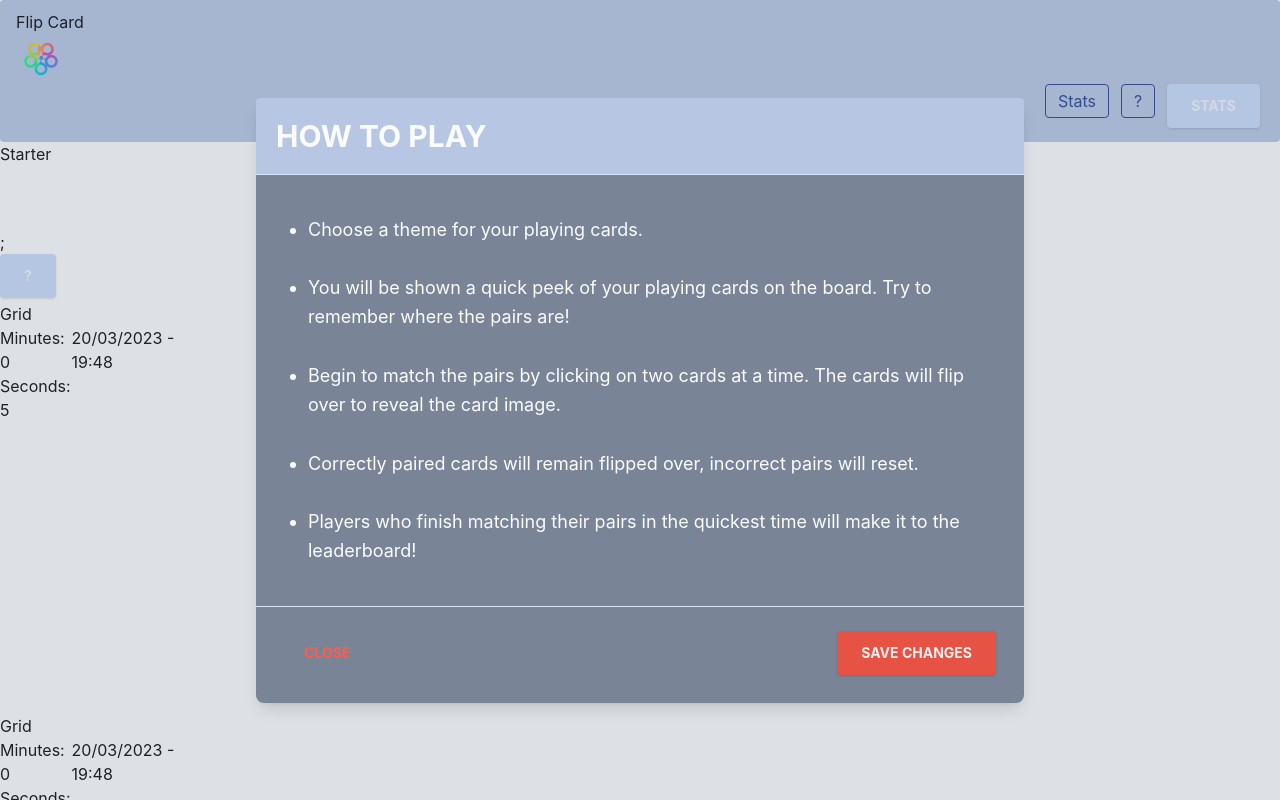
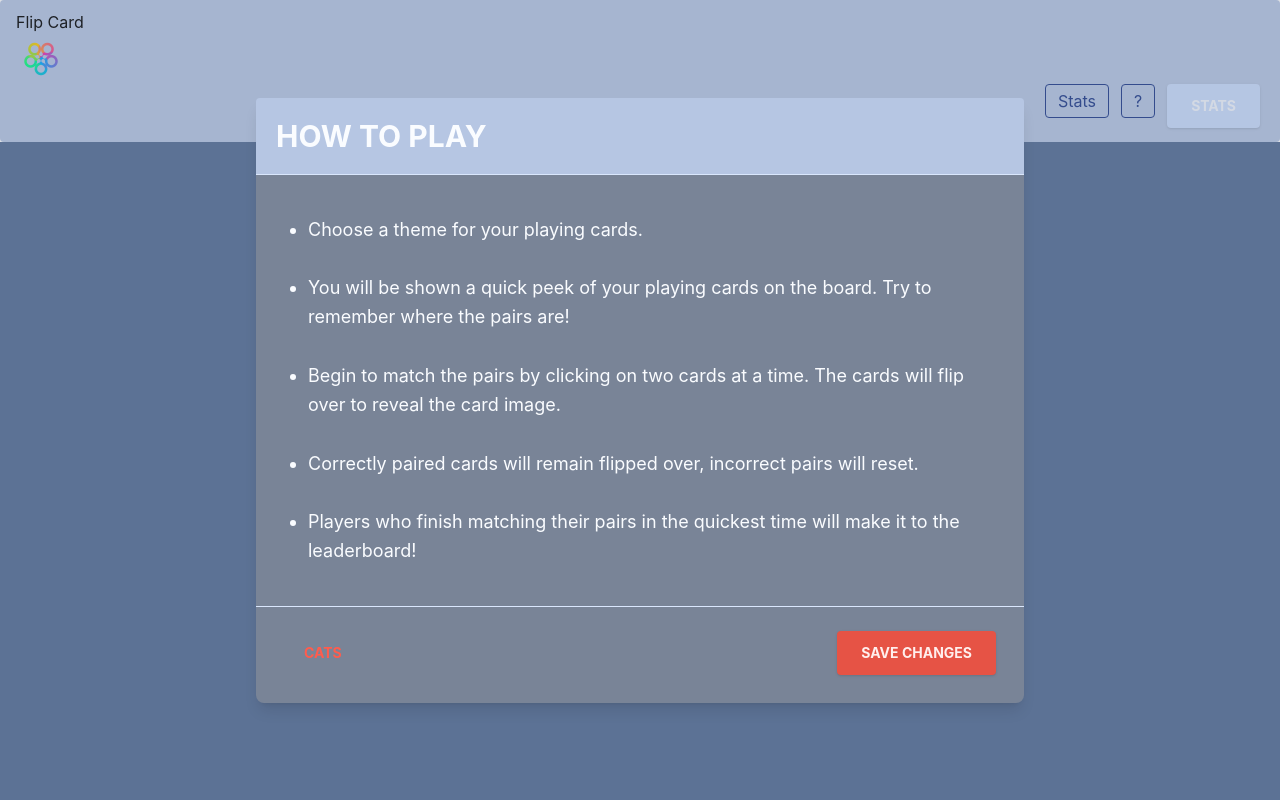
Before and after one commit to Joanne1980/FlipCard, a React (Create React App) app: page / in a window 1280 px wide. Shown: the top 800 px of the page. Built offline with nearby package versions, Linux system fonts and the light colour scheme.

Commit message:
Grid styles and move theme to Instructions

```diff
--- a/src/components/Countdown.jsx
+++ b/src/components/Countdown.jsx
@@ -8,7 +8,7 @@ To use this, call this component in a parent component
 <Countdown timer={timer} setTimer={setTimer} />
 */
 
-export default function Countdown({ timer, setTimer,turnCounter }) {
+export default function Countdown({ timer, setTimer, turnCounter }) {
   const [highScore, setHighScore] = useState([]);
 
   // Format the seconds to display as minutes and seconds
@@ -37,7 +37,7 @@ export default function Countdown({ timer, setTimer,turnCounter }) {
     }, 1000);
 
     //const counter = 10; // This will be when all cards are matched (from Grid.jsx)
-    if (turnCounter === 10) {
+    if (turnCounter === 2) {
       setHighScore(timer);
       // return () => clearInterval(interval);
     }
--- a/src/components/Grid.jsx
+++ b/src/components/Grid.jsx
@@ -27,7 +27,6 @@ export default function Grid({ theme }) {
 
   const [gameLoaded, setGameLoaded] = useState(false);
 
-
   const url =
     "https://api.unsplash.com/search/photos?page=1&query=" +
     image +
@@ -38,7 +37,7 @@ export default function Grid({ theme }) {
   useEffect(() => {
     let cards = [];
 
-    if(image){
+    if (image) {
       axios.get(url).then((response) => {
         for (let i = 0; i < 10; i++) {
           const card = {
@@ -55,34 +54,32 @@ export default function Grid({ theme }) {
         setGameLoaded(true);
       });
     }
-  }, [image]);
+  }, [theme]);
 
-  useEffect(()=>{
-    if(gameLoaded){
+  useEffect(() => {
+    if (gameLoaded) {
       console.log("Game loaded");
       setTimeout(() => {
-
-        console.log("timeout")
+        console.log("timeout");
 
         const cardsContentCopy = [...cardsContent];
         //console.log(cardsContentCopy)
-        cardsContentCopy.forEach((element,i)=>{
+        cardsContentCopy.forEach((element, i) => {
           cardsContentCopy[i].isFlipped = true;
         });
 
         //console.log(cardsContentCopy)
         setCardsContent(cardsContentCopy);
-
       }, 2000);
     }
-  },[gameLoaded])
+  }, [gameLoaded]);
 
   function handleClick(i) {
     const cardsContentCopy = [...cardsContent];
 
     // We only want to flip the card over if it's not matched
     if (!cardsContentCopy[i].isMatched) {
-      console.log("Is not matched!")
+      console.log("Is not matched!");
 
       // Flip the card
       cardsContentCopy[i].isFlipped = !cardsContentCopy[i].isFlipped;
@@ -100,34 +97,29 @@ export default function Grid({ theme }) {
         }, 1000);
       }
     }
-
-
   }
 
   // Logic to check if cards are matched.
   const checkCards = () => {
-
-    console.log("cards checked")
+    console.log("cards checked");
     //console.log(cardsPicked)
 
     // Assign variables to both cards for clearer code
     const card1 = cardsPicked[0];
-    const card1Pair = cardsContent[card1].pair
+    const card1Pair = cardsContent[card1].pair;
 
     const card2 = cardsPicked[1];
-    const card2Pair = cardsContent[card2].pair
+    const card2Pair = cardsContent[card2].pair;
 
-
-    console.log("card 1 pair: " + card1Pair)
-    console.log("card 2 pair: " + card2Pair)
+    console.log("card 1 pair: " + card1Pair);
+    console.log("card 2 pair: " + card2Pair);
     //
 
     const cardsContentCopy = [...cardsContent];
 
     // If the cards are matched, mark them both as matched
     if (card1Pair === card2Pair) {
-
-      console.log("Pairs are matched")
+      console.log("Pairs are matched");
 
       // Set cards isMatched to true
       cardsContentCopy[card1].isMatched = true;
@@ -139,11 +131,10 @@ export default function Grid({ theme }) {
       // isFlipped: false
       // isMatched: "false"
     } else {
-
       //If cards are not matched, flip them back over.
       console.log("Pairs are not matched, retry!");
       // Flip cards over
-      cardsContentCopy[card1].isFlipped = true
+      cardsContentCopy[card1].isFlipped = true;
       cardsContentCopy[card2].isFlipped = true;
 
       // Update cards content
@@ -154,44 +145,43 @@ export default function Grid({ theme }) {
 
     // Reset the cards picked to empty
     setCardsPicked([]);
+  };
 
-  }
-
-  useEffect(() =>{
-
-    console.log("Game count is: "+ turnCounter)
-
-  },[turnCounter])
-
+  useEffect(() => {
+    console.log("Game count is: " + turnCounter);
+  }, [turnCounter]);
 
   return (
     <>
-      <div>Grid</div>
-      <div className="flex justify-center">
-        <Countdown timer={timer} setTimer={setTimer} />
-        <div className="w-full full grid gap-32 p-0.5 grid-rows-4 grid-cols-4">
+      <div className="flex flex-col items-center bg-alt-800 min-h-screen p-5">
+        <h2 className="text-alt-100 font-black uppercase text-4xl">{theme}</h2>
+        {/* <Countdown timer={timer} setTimer={setTimer} /> */}
+        <div className=" w-1/2 grid m-2 gap-x-2 gap-y-36 grid-rows-4 grid-cols-5">
           {cardsContent.map((card, i) => (
             <div
-
               key={i}
               data-cardid={i}
               data-cardpair={card.pair}
-              className="m-3  w-32 h-32"
+              className="m-3"
               onClick={(e) => handleClick(i)}
             >
-
               <ReactBoxFlip isFlipped={card.isFlipped}>
-
-                <div className="object-cover">
+                <div
+                  className={
+                    card.isMatched
+                      ? "border-green-500 object-cover border-2"
+                      : "border-red-600 object-cover border-2"
+                  }
+                >
                   <img
-                    className="object-cover w-32 h-32"
+                    className="object-cover aspect-square"
                     src={card.image}
                     alt=""
                   />
                 </div>
 
-                <div className="object-cover">
-                  <img src="card2.png" className=" w-32 h-32 "/>
+                <div className="object-cover ">
+                  <img src="card2.png" className="aspect-square" />
                 </div>
               </ReactBoxFlip>
             </div>
--- a/src/components/Instructions.jsx
+++ b/src/components/Instructions.jsx
@@ -1,17 +1,17 @@
 import React, { useState } from "react";
 
-export default function Instructions() {
+export default function Instructions({ theme, setTheme, playGame }) {
   const [showModal, setShowModal] = React.useState(true);
 
   return (
     <>
-      <button
+      {/* <button
         className="bg-primary-500 text-primary-200 active:bg-primary-400 font-bold uppercase text-sm px-6 py-3 rounded shadow hover:shadow-lg outline-none focus:outline-none mr-1 mb-1 ease-linear transition-all duration-150"
         type="button"
         onClick={() => setShowModal(true)}
       >
         ?
-      </button>
+      </button> */}
       {showModal ? (
         <>
           <div className="justify-center items-center flex overflow-x-hidden overflow-y-auto fixed inset-0 z-50 outline-none focus:outline-none">
@@ -25,10 +25,12 @@ export default function Instructions() {
                   </h3>
                   <button
                     className="p-1 ml-auto bg-transparent border-0 text-primary-300 opacity-5 float-right text-3xl leading-none font-semibold outline-none focus:outline-none"
-                    onClick={() => setShowModal(false)}
+                    onClick={() => {
+                      setShowModal(false);
+                    }}
                   >
                     <span className="bg-transparent text-primary-400 opacity-5 h-6 w-6 text-2xl block outline-none focus:outline-none">
-                      ×
+                      cats
                     </span>
                   </button>
                 </div>
@@ -61,11 +63,15 @@ export default function Instructions() {
                 {/*footer*/}
                 <div className="flex items-center justify-between p-6 border-t border-solid border-primary-400 rounded-b">
                   <button
+                    value="Cats"
                     className="text-secondary-500 background-transparent font-bold uppercase px-6 py-2 text-sm outline-none focus:outline-none mr-1 mb-1 ease-linear transition-all duration-150"
                     type="button"
-                    onClick={() => setShowModal(false)}
+                    onClick={() => {
+                      setShowModal(false);
+                      playGame("Cats");
+                    }}
                   >
-                    Close
+                    Cats
                   </button>
                   <button
                     className="bg-secondary-600 text-secondary-100 active:bg-secondary-400 font-bold uppercase text-sm px-6 py-3 rounded shadow hover:shadow-lg outline-none focus:outline-none mr-1 mb-1 ease-linear transition-all duration-150"
--- a/src/components/Theme.jsx
+++ b/src/components/Theme.jsx
@@ -1,26 +1,37 @@
 import React, { useState, useEffect } from "react";
 
-export default function Theme({ theme, setTheme }) {
-
-  function playGame(e) {
-    const chosenTheme = e.target.value
-    setTheme(chosenTheme)
-    const hideStarter = document.getElementById("hideStarter")
-    hideStarter.setAttribute('class', 'hide')
-  }
+export default function Theme({ theme, setTheme, playGame }) {
   useEffect(() => {
-    console.log(theme)
-  }, [theme])
+    console.log(theme);
+  }, [theme]);
 
   return (
     <div id="hideStarter">
       <div>Starter</div>
       <div className="flex flex-row justify-center"> LOGO </div>
       <div className="flex flex-row justify-center gap-x-8 gap-y-8">
-        <button value="cats" className="bg-blue-500 hover:bg-blue-700 text-white font-bold py-2 px-4 rounded-full" onClick={playGame}>Cats</button>
-        <button value="dogs" className="bg-blue-500 hover:bg-blue-700 text-white font-bold py-2 px-4 rounded-full" onClick={playGame}>Dogs</button>
-        <button value="cars" className="bg-blue-500 hover:bg-blue-700 text-white font-bold py-2 px-4 rounded-full" onClick={playGame}>Cars</button>
-      </div>;
+        <button
+          value="cats"
+          className="bg-blue-500 hover:bg-blue-700 text-white font-bold py-2 px-4 rounded-full"
+          onClick={playGame}
+        >
+          Cats
+        </button>
+        <button
+          value="dogs"
+          className="bg-blue-500 hover:bg-blue-700 text-white font-bold py-2 px-4 rounded-full"
+          onClick={playGame}
+        >
+          Dogs
+        </button>
+        <button
+          value="cars"
+          className="bg-blue-500 hover:bg-blue-700 text-white font-bold py-2 px-4 rounded-full"
+          onClick={playGame}
+        >
+          Cars
+        </button>
+      </div>
     </div>
-  )
-};
+  );
+}
--- a/src/pages/Game.jsx
+++ b/src/pages/Game.jsx
@@ -8,13 +8,20 @@ export default function Game() {
   const [theme, setTheme] = useState("");
   const [turnCounter, setTurnCounter] = useState(0);
 
+  function playGame(chosenTheme) {
+    setTheme(chosenTheme);
+  }
+
   return (
     <>
       <Header />
-      <Theme theme={theme} setTheme={setTheme} />
-      <Instructions />
-      <Grid theme={theme} />
-      <Grid turnCounter={turnCounter} setTurnCounter={setTurnCounter} theme={theme} />
+      {/* <Theme theme={theme} setTheme={setTheme} playGame={playGame} /> */}
+      <Instructions theme={theme} setTheme={setTheme} playGame={playGame} />
+      <Grid
+        turnCounter={turnCounter}
+        setTurnCounter={setTurnCounter}
+        theme={theme}
+      />
     </>
   );
 }
```
Lines whose indentation alone changed are shown as unchanged.
